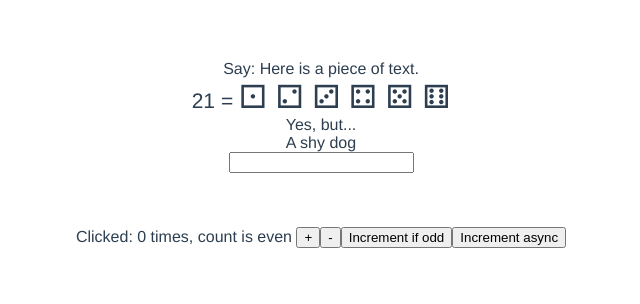
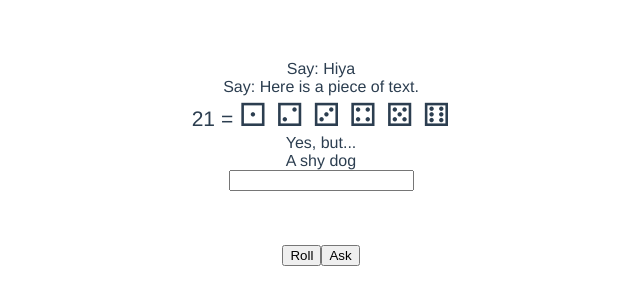
Before and after one commit to mrombout/solorpg, a Vue app in the folder frontend/vgui/: page / in a window 1280 px wide. Shown: the top 304 px of the page, without its empty margins (319-959 px from the left). Built offline with nearby package versions, Linux system fonts and the light colour scheme.

Commit message:
Add roll button to vgui

```diff
--- a/frontend/vgui/package.json
+++ b/frontend/vgui/package.json
@@ -8,8 +8,10 @@
     "lint": "vue-cli-service lint"
   },
   "dependencies": {
+    "axios": "^0.19.0",
     "core-js": "^3.4.3",
-    "vue": "^2.6.10"
+    "vue": "^2.6.10",
+    "vuex": "^3.1.2"
   },
   "devDependencies": {
     "@vue/cli-plugin-babel": "^4.1.0",
--- a/frontend/vgui/src/App.vue
+++ b/frontend/vgui/src/App.vue
@@ -6,31 +6,21 @@
     <br />
     <br />
     <br />
-    Clicked: {{ $store.state.count }} times, count is {{ evenOrOdd }}
-    <button @click="increment">+</button>
-    <button @click="decrement">-</button>
-    <button @click="incrementIfOdd">Increment if odd</button>
-    <button @click="incrementAsync">Increment async</button>
+    <button @click="addRoll">Roll</button>
+    <button @click="addAsk">Ask</button>
   </div>
 </template>
 
 <script>
 import StoryEditor from './components/StoryEditor.vue'
 import StoryViewer from './components/StoryViewer.vue'
-import { mapGetters, mapActions } from 'vuex'
 
 export default {
   name: 'app',
-  computed: mapGetters([
-    'evenOrOdd'
-  ]),
   methods: {
-    ...mapActions([
-      'increment',
-      'decrement',
-      'incrementIfOdd',
-      'incrementAsync'
-    ]),
+    addRoll() {
+      this.$store.dispatch('addRoll')
+    },
     onExecuteCommand() {
       alert('execute command!')
     }
--- a/frontend/vgui/src/components/StoryEditor.vue
+++ b/frontend/vgui/src/components/StoryEditor.vue
@@ -14,12 +14,12 @@ export default {
   },
   methods: {
     onSubmit: function() {
-      this.command = ''
       this.$emit('execute-command')
       this.$store.dispatch('addSay', {
         type: 'say',
         text: this.command
       })
+      this.command = ''
     }
   }
 }
--- a/frontend/vgui/src/components/StoryViewer.vue
+++ b/frontend/vgui/src/components/StoryViewer.vue
@@ -1,6 +1,7 @@
 <template>
   <div class="viewer">
-    <component :is="event.type" v-for="event in events" :key="event.type" :text="event.text" />
+    <Say text="Hiya" />
+    <component :is="event.type" v-for="event in events" :key="event.id + '_' + event.type" :text="event.text" :result="event" />
   </div>
 </template>
 
--- a/frontend/vgui/src/components/commands/Roll.vue
+++ b/frontend/vgui/src/components/commands/Roll.vue
@@ -1,12 +1,15 @@
 <template>
   <div class="roll">
-    21 = <span class="dice">⚀ ⚁ ⚂ ⚃ ⚄ ⚅</span>
+    {{result.Result}} = <span class="dice">⚀ ⚁ ⚂ ⚃ ⚄ ⚅</span>
   </div>
 </template>
 
 <script>
 export default {
-  name: 'Roll'
+  name: 'Roll',
+  props: {
+    result: Object,
+  }
 }
 </script>
 
--- a/frontend/vgui/src/components/commands/Say.vue
+++ b/frontend/vgui/src/components/commands/Say.vue
@@ -9,7 +9,7 @@ export default {
   name: 'Say',
   props: {
     text: String
-  }
+  },
 }
 </script>
 
--- a/frontend/vgui/src/store.js
+++ b/frontend/vgui/src/store.js
@@ -1,10 +1,10 @@
 import Vue from 'vue'
 import Vuex from 'vuex'
+import Axios from 'axios'
 
 Vue.use(Vuex)
 
 const state = {
-    count: 0,
     activeStory: {
         name: 'A story name',
         events: [
@@ -14,11 +14,11 @@ const state = {
             },
             {
                 type: 'roll',
-                total: 21,
-                dice: [
+                Result: 21,
+                Dice: [
                     {
-                        faces: 6,
-                        result: 1
+                        Faces: 6,
+                        Result: 1
                     },
                     {
                         faces: 6,
@@ -55,14 +55,16 @@ const state = {
 }
 
 const mutations = {
-    increment(state) {
-        state.count++
-    },
-    decrement(state) {
-        state.count--
-    },
     addSay(state, payload) {
         let events = [...state.activeStory.events]
+        payload.id = new Date().getTime()
+        events.push(payload)
+
+        Vue.set(state.activeStory, 'events', events)
+    },
+    addRoll(state, payload) {
+        let events = [...state.activeStory.events]
+        payload.id = new Date().getTime()
         events.push(payload)
 
         Vue.set(state.activeStory, 'events', events)
@@ -70,33 +72,22 @@ const mutations = {
 }
 
 const actions = {
-    increment: ({commit}) => commit('increment'),
-    decrement: ({commit}) => commit('decrement'),
-    incrementIfOdd ({commit, state}) {
-        if ((state.count + 1) % 2 == 0) {
-            commit('increment')
-        }
-    },
-    incrementAsync({commit}) {
-        return new Promise((resolve) => {
-            setTimeout(() => {
-                commit('increment')
-                resolve()
-            }, 1000)
-        })
-    },
     addSay({commit}, payload) {
         commit('addSay', payload)
+    },
+    addRoll({commit}) {
+        Axios
+            .get('https://us-central1-cloud-gm-zargon.cloudfunctions.net/roll')
+            .then(response => {
+                let payload = response.data
+                payload.type = 'roll'
+                commit('addRoll', payload)
+            })
     }
 }
 
-const getters = {
-    evenOrOdd: state => state.count % 2 === 0 ? 'even' : 'odd'
-}
-
 export default new Vuex.Store({
-    state,
-    getters,
-    actions,
-    mutations
+    state: state,
+    actions: actions,
+    mutations: mutations
 })
```
Also changed, not shown: 2 other files (tests, documents, lock files or other folders).
